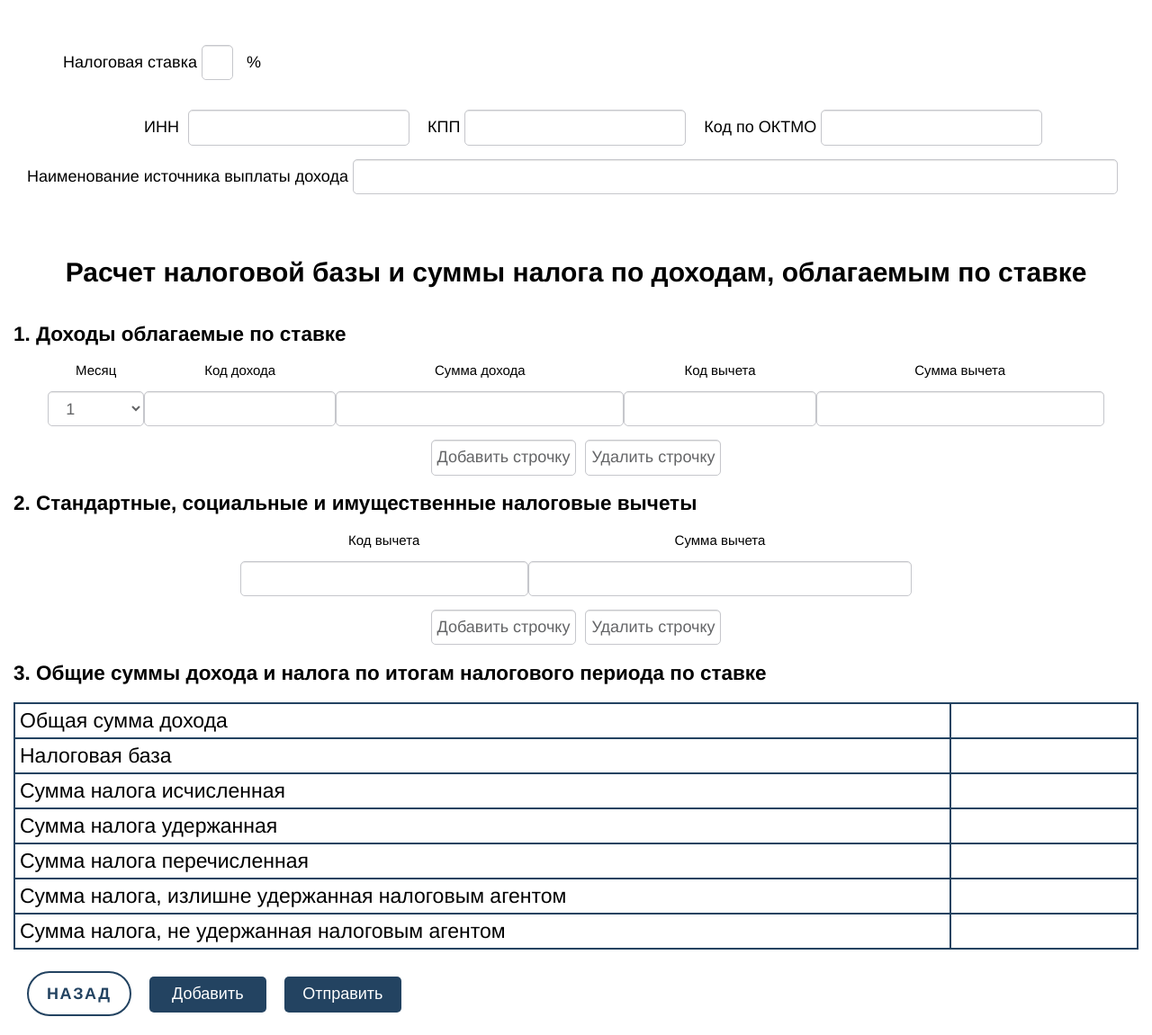
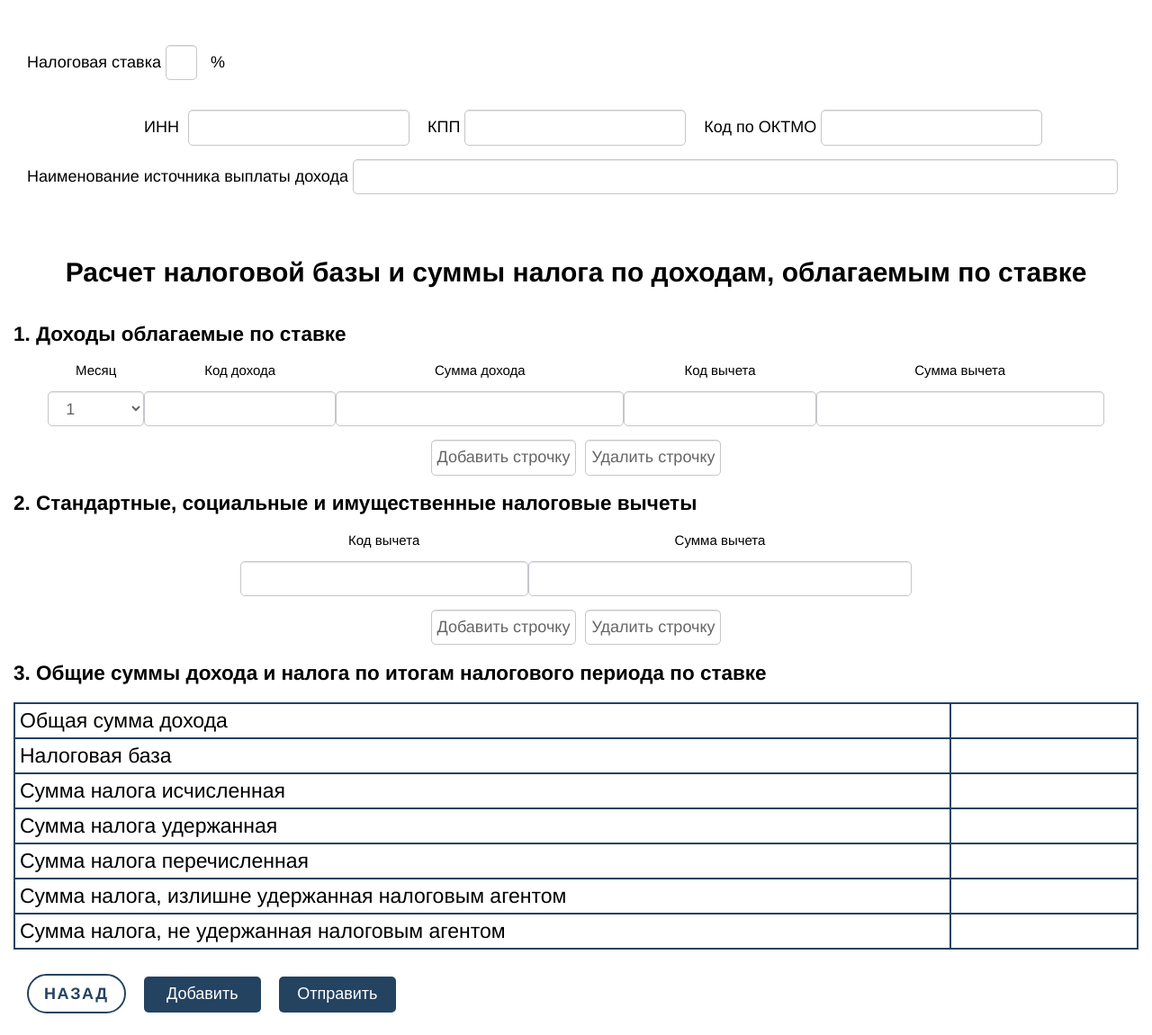
Before and after one commit to DoperPro/DoperPro.github.io, a plain HTML site: page income.html in a window 1280 px wide. Shown: the part 123-1274 px from the top of the page at 90% size. Drawn offline with nearby package versions, Linux system fonts and the light colour scheme.

Commit message:
кнопка назад

```diff
--- a/style.css
+++ b/style.css
@@ -107,7 +107,7 @@ tr:nth-child(even) {
 	margin-top: 40px;
 }
 .tax{
-  margin: 0;
+  margin: 0 0 0 -40px;
 }
 #tax{
   width: 35px;
@@ -180,12 +180,10 @@ tr:nth-child(even) {
   border-style: solid;
   border-radius: 50px;
 
-  padding-top: 5px;
-  padding-bottom: 5px;
-  padding-left: 20px;
-  padding-right: 20px;
-
-  margin-bottom: 13px;
+  padding-top: 2px;
+  padding-bottom: 2px;
+  padding-left: 17px;
+  padding-right: 17px;
 
   transition: 0.2s ease-out;
 }
@@ -213,6 +211,9 @@ tr:nth-child(even) {
   align-self: center;
   align-content: center;
   margin: 0 auto 30px;
+  }
+  .tax{
+  margin: 0 0 0 20px;
   }
   .surname{
   width: 95%;
```
